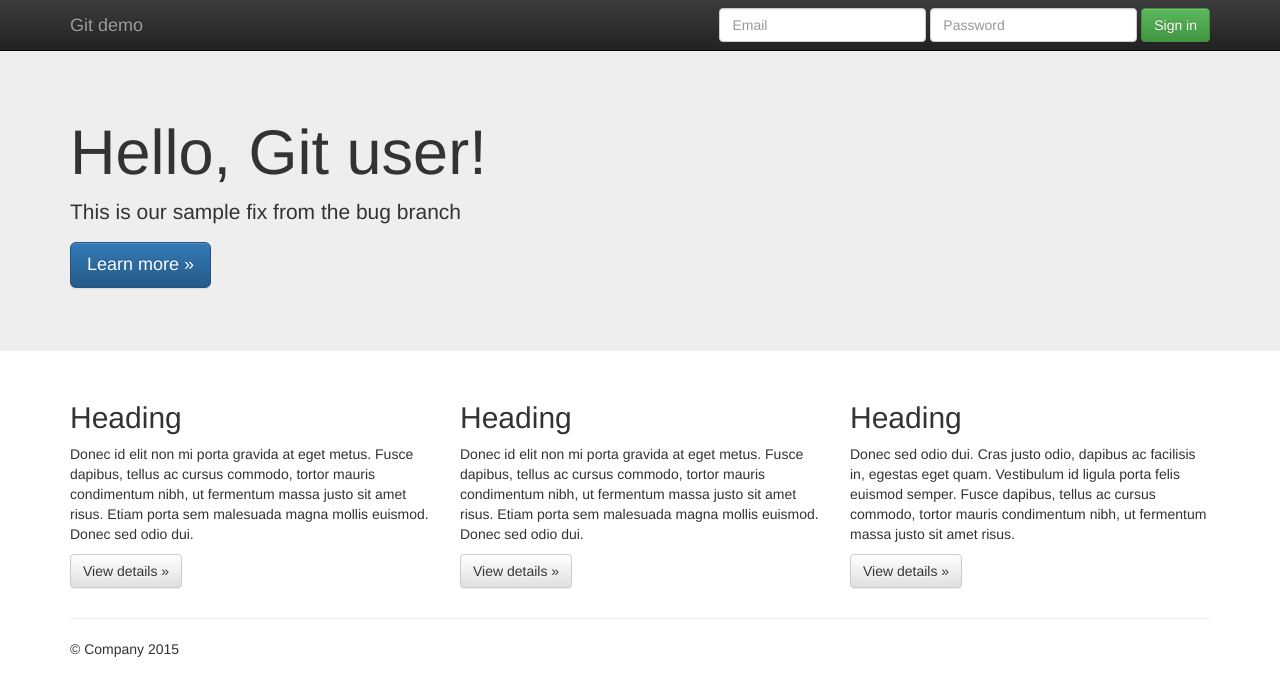
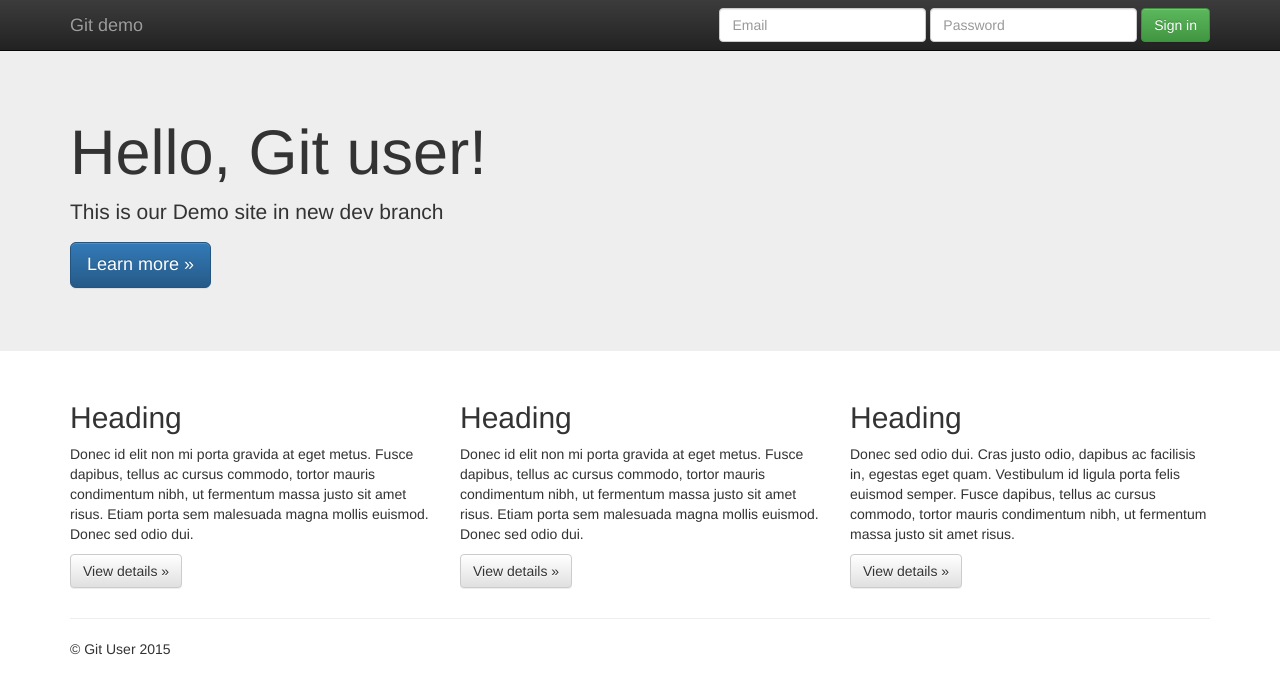
Before and after one commit to Durgvijaymaurya/Git_Demo, a plain HTML site: page index.html in a window 1280 px wide. Drawn offline with nearby package versions, Linux system fonts and the light colour scheme.

Commit message:
Standered Notification to site

```diff
--- a/index.html
+++ b/index.html
@@ -56,7 +56,7 @@
     <div class="jumbotron">
       <div class="container">
         <h1>Hello, Git user!</h1>
-        <p>This is our sample fix from the bug branch</p>
+        <p>This is our Demo site in new dev branch</p>
         <p><a class="btn btn-primary btn-lg" href="#" role="button">Learn more &raquo;</a></p>
       </div>
     </div>
@@ -84,7 +84,7 @@
       <hr>
 
       <footer>
-        <p>&copy; Company 2015</p>
+        <p>&copy; Git User 2015</p>
       </footer>
     </div> <!-- /container -->        <script src="//ajax.googleapis.com/ajax/libs/jquery/1.11.2/jquery.min.js"></script>
         <script>window.jQuery || document.write('<script src="js/vendor/jquery-1.11.2.min.js"><\/script>')</script>
```
Also changed, not shown: ToDo.txt.
